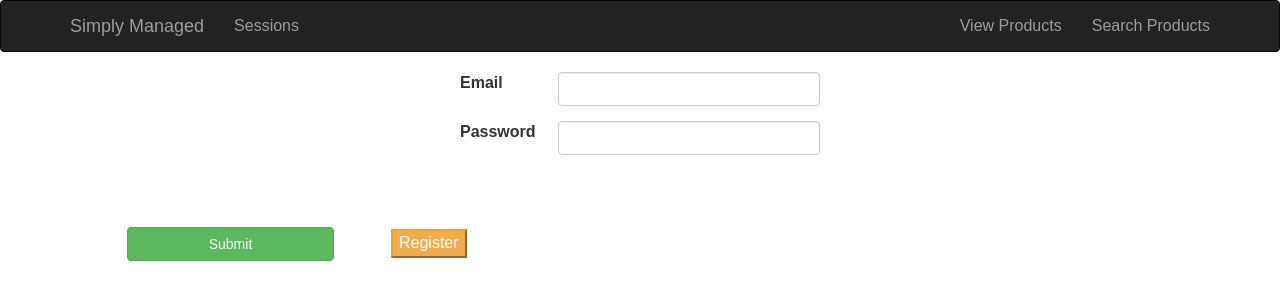
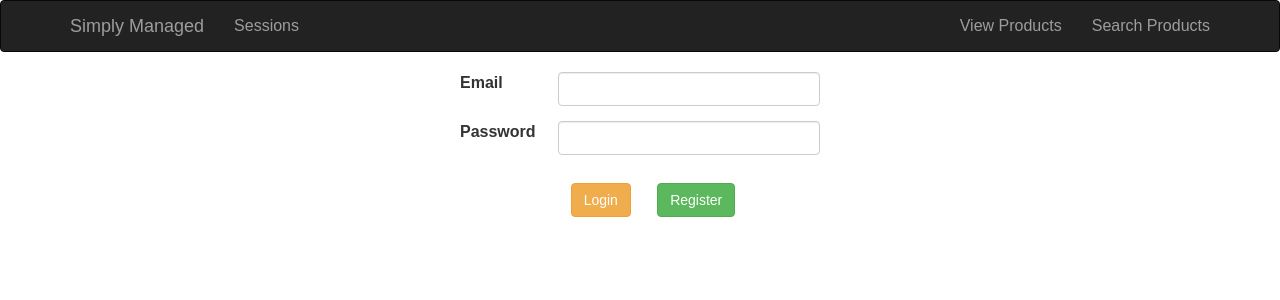
Before and after one commit to lukeschuyler/web-inventory, a React (Create React App) app: page /login in a window 1280 px wide. Shown: the top 300 px of the page. Built offline with nearby package versions, Linux system fonts and the light colour scheme; a web font is replaced by a local one.

Commit message:
can navigate between register and login

```diff
--- a/src/Login.js
+++ b/src/Login.js
@@ -1,4 +1,5 @@
 import React from 'react'
+import { Link } from 'react-router-dom'
 
 const Login = ({ email, password, onChangeEmail, onChangePass, login, goToReg }) =>
   (
@@ -15,8 +16,12 @@ const Login = ({ email, password, onChangeEmail, onChangePass, login, goToReg })
           <input onChange={onChangePass} className="form-control" type="password" value={password} id="example-search-input" />
         </div>
       </div>
-      <input className="btn btn-success" type="Login" value="Submit"/>
-      <button onClick={goToReg} className="btnn btn-warning">Register</button>
+      <div className="btn-container row">
+        <div className="col-xs-3 col-xs-offset-5">
+          <input className="btn btn-warning" type="submit" value="Login"/>
+          <Link className="btn btn-success" to={'/register'} >Register</Link>
+        </div>
+      </div>
     </form>
   )
 
```
